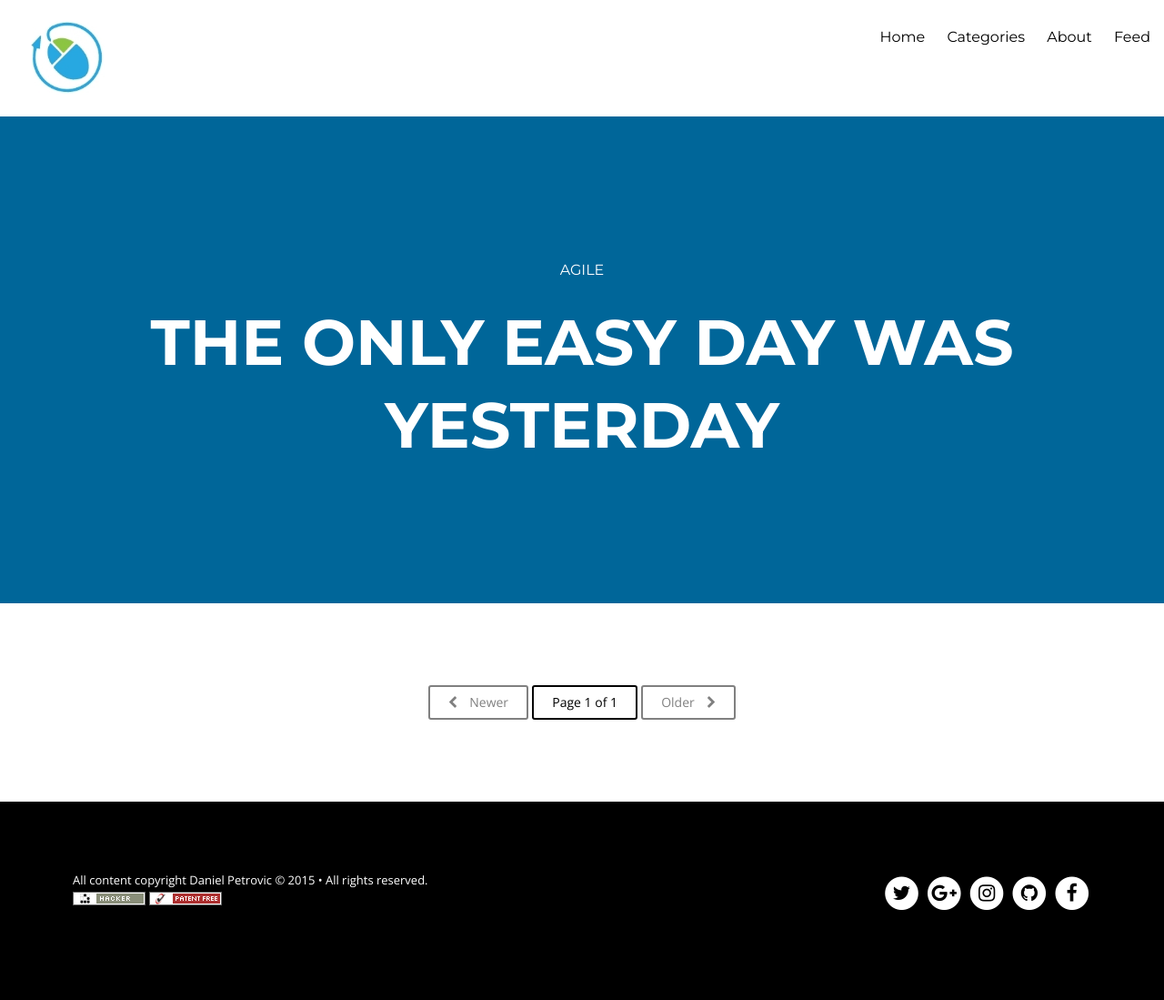
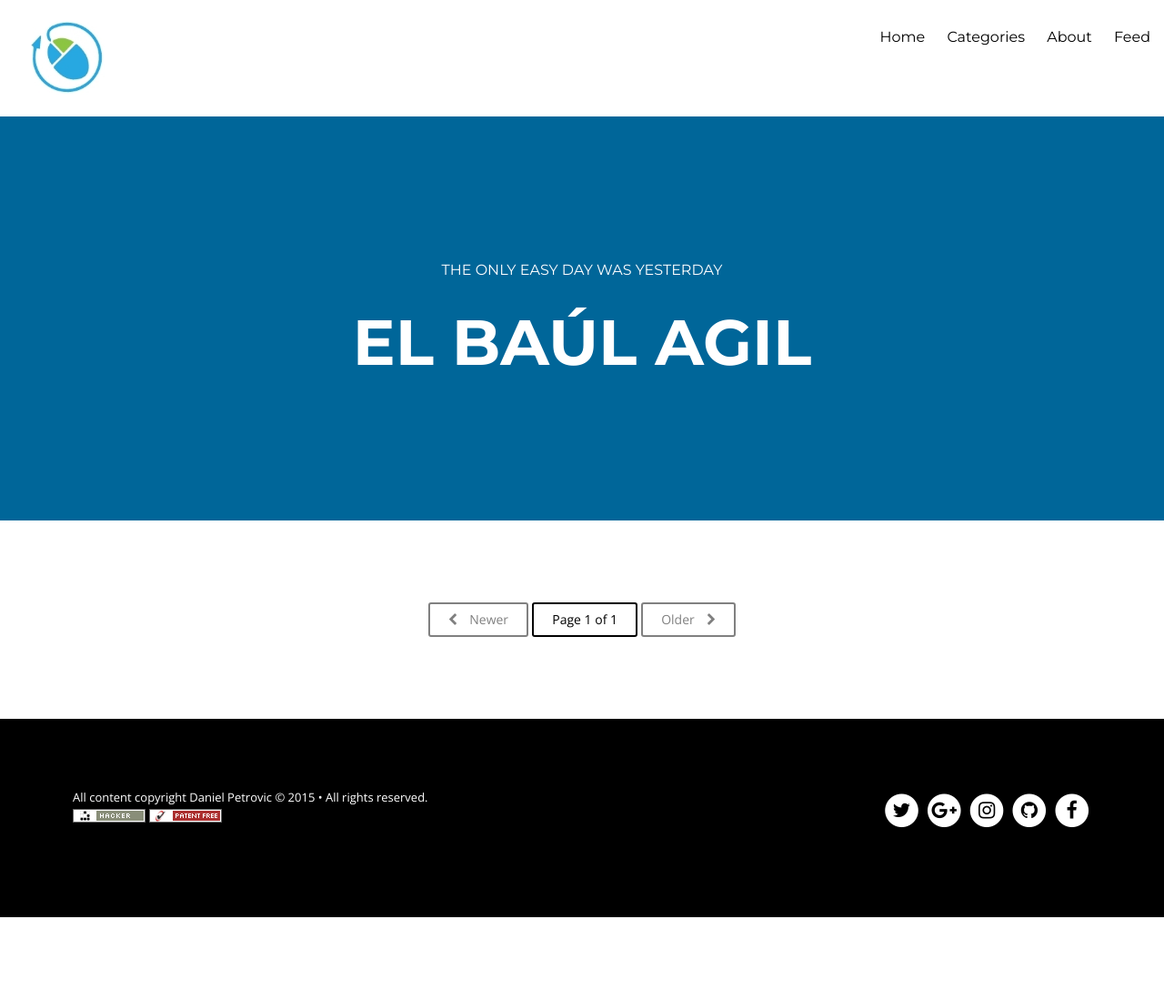
Before and after one commit to beeva-danielpetrovic/beeva-danielpetrovic.github.io, a Jekyll site: the page built from index.html, in a window 1280 px wide. Shown: the whole page at 91% size. Built offline with Jekyll 4.4.1, drawn with Linux system fonts in a browser that asks for light colours; nearby versions of some CDN libraries; the list of posts is cut into pages by our own code; after the commit the page ends 1008 px from its top, so only the background shows below that.

Commit message:
Cambios blog

```diff
--- a/_config.yml
+++ b/_config.yml
@@ -1,5 +1,5 @@
-title:            Agile
-description:      "The only easy day was yesterday"
+title:            The only easy day was yesterday
+description:      "El baúl Agil"
 logo:             logo.png
 disqus_shortname: codeinventorycom
 share:            true
```
